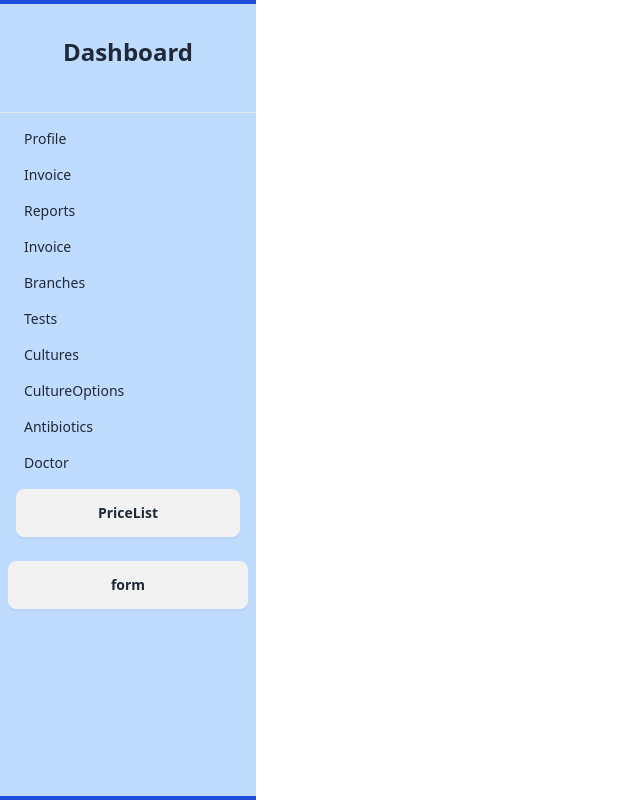
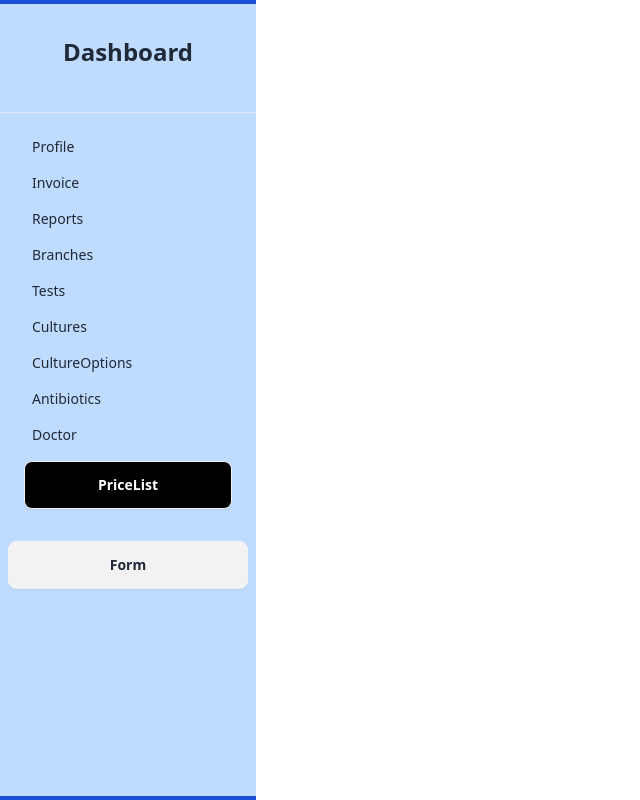
Before and after one commit to Mahmuda-14/MercuiricIT, a React (Vite) app: page /dashboard in a window 1280 px wide. Shown: the whole page, without its empty margins (0-640 px from the left). Built offline with nearby package versions, Linux system fonts and the light colour scheme; no server answers.

Commit message:
added navigation

```diff
--- a/src/pages/Home/Home.jsx
+++ b/src/pages/Home/Home.jsx
@@ -9,7 +9,7 @@ const Home = () => {
                 <h2 className="text-center mb-11 mt-8 font-bold text-2xl">Dashboard</h2>
                 <hr />
 
-                <ul className="menu ">
+                <ul className="menu p-4 ">
                     <li>
                         <NavLink to="/dashboard/profile">
                             Profile
@@ -25,11 +25,7 @@ const Home = () => {
                             Reports
                         </NavLink>
                     </li>
-                    <li>
-                        <NavLink to="/dashboard/invoice">
-                            Invoice
-                        </NavLink>
-                    </li>
+
                     <li>
                         <NavLink to="/dashboard/branches">
                             Branches
@@ -61,7 +57,7 @@ const Home = () => {
                         </NavLink>
                     </li>
                     <details className=" menu">
-                        <summary className=" btn">PriceList</summary>
+                        <summary className=" btn bg-black text-white">PriceList</summary>
                         <ul className=" p-4">
                             <li>
                                 <NavLink to="/dashboard/test">
@@ -78,7 +74,7 @@ const Home = () => {
                     </details>
                 </ul>
                 <details className=" menu">
-                    <summary className=" btn">form</summary>
+                    <summary className=" btn">Form</summary>
                     <ul className=" p-4">
                         <li>
                             <NavLink to="/dashboard/create">
```
